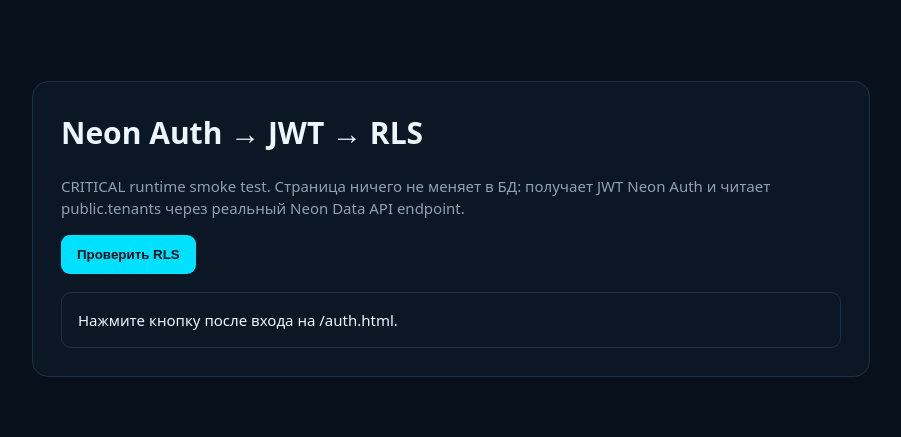
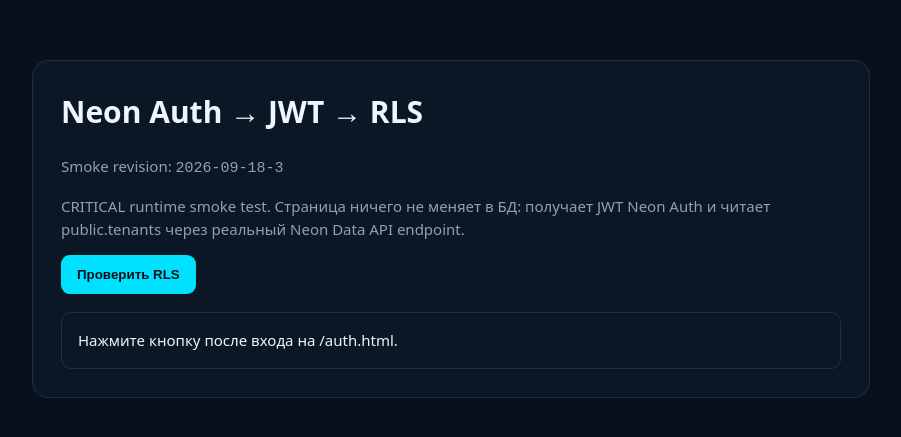
Before and after one commit to knyavik-stack/synapsemax, a website: page rls-smoke.html in a window 1280 px wide. Shown: the part 203-640 px from the top of the page, without its empty margins (189-1090 px from the left). Drawn offline with Linux system fonts and the light colour scheme.

Commit message:
fix(rls): mark smoke asset revision for delivery verification

```diff
--- a/rls-smoke.html
+++ b/rls-smoke.html
@@ -6,7 +6,7 @@
 <style>body{margin:0;min-height:100vh;background:#07101b;color:#edf6ff;font:15px/1.5 system-ui;padding:32px;display:grid;place-items:center}main{width:min(780px,100%);background:#0c1725;border:1px solid #1c3148;border-radius:16px;padding:28px}h1{margin-top:0}.muted{color:#8da0b6}.ok{color:#55f5c0}.bad{color:#ff7b8d}button{padding:12px 16px;border:0;border-radius:9px;background:#00e1ff;color:#031019;font-weight:800;cursor:pointer}.status{margin-top:18px;padding:16px;border:1px solid #1c3148;border-radius:10px;white-space:pre-wrap;overflow-wrap:anywhere}code{word-break:break-all}</style>
 </head>
 <body><main>
-<h1>Neon Auth → JWT → RLS</h1>
+<h1>Neon Auth → JWT → RLS</h1><p class="muted">Smoke revision: <code>2026-09-18-3</code></p>
 <p class="muted">CRITICAL runtime smoke test. Страница ничего не меняет в БД: получает JWT Neon Auth и читает public.tenants через реальный Neon Data API endpoint.</p>
 <button id="run">Проверить RLS</button>
 <div id="status" class="status">Нажмите кнопку после входа на /auth.html.</div>
```
